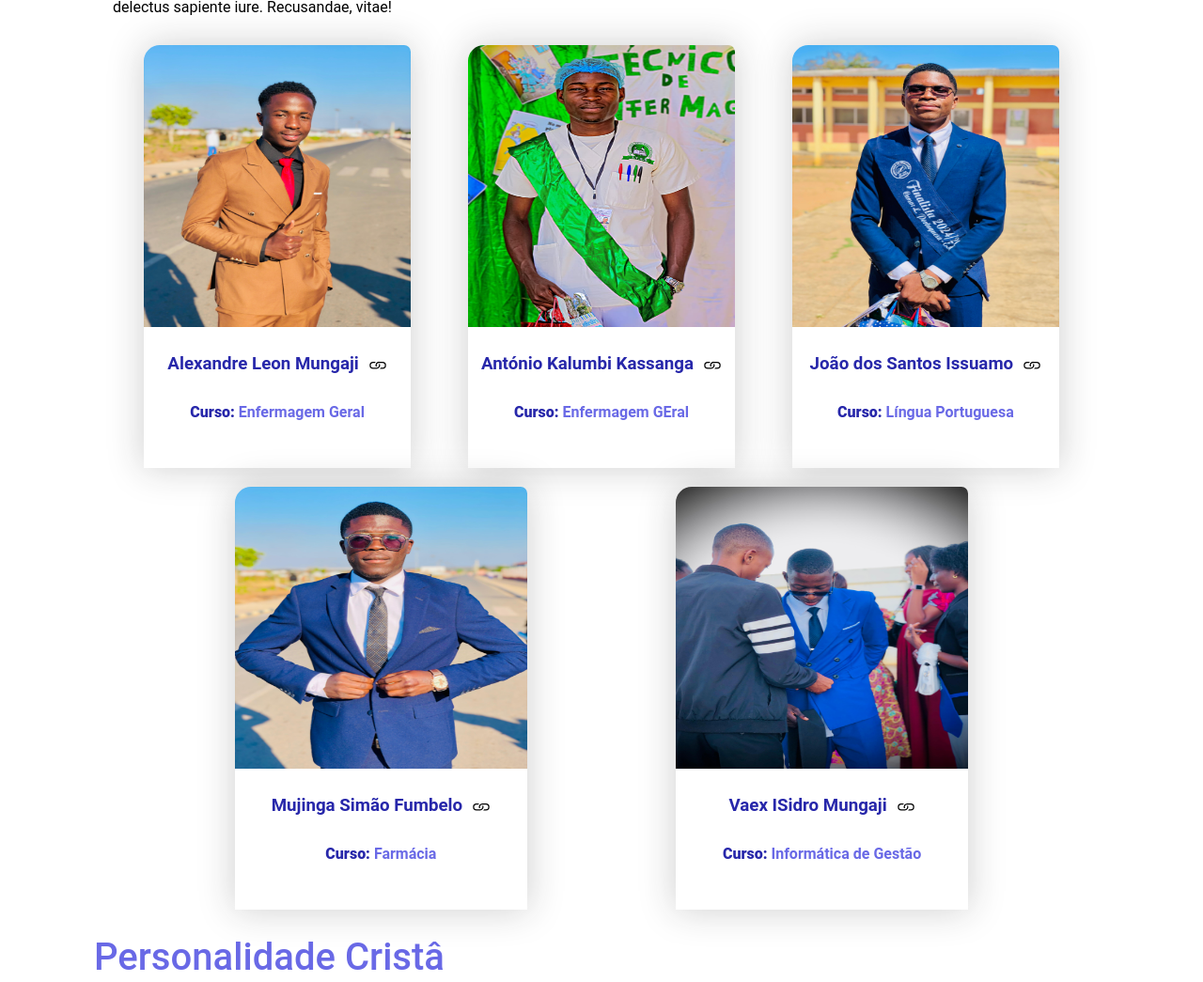
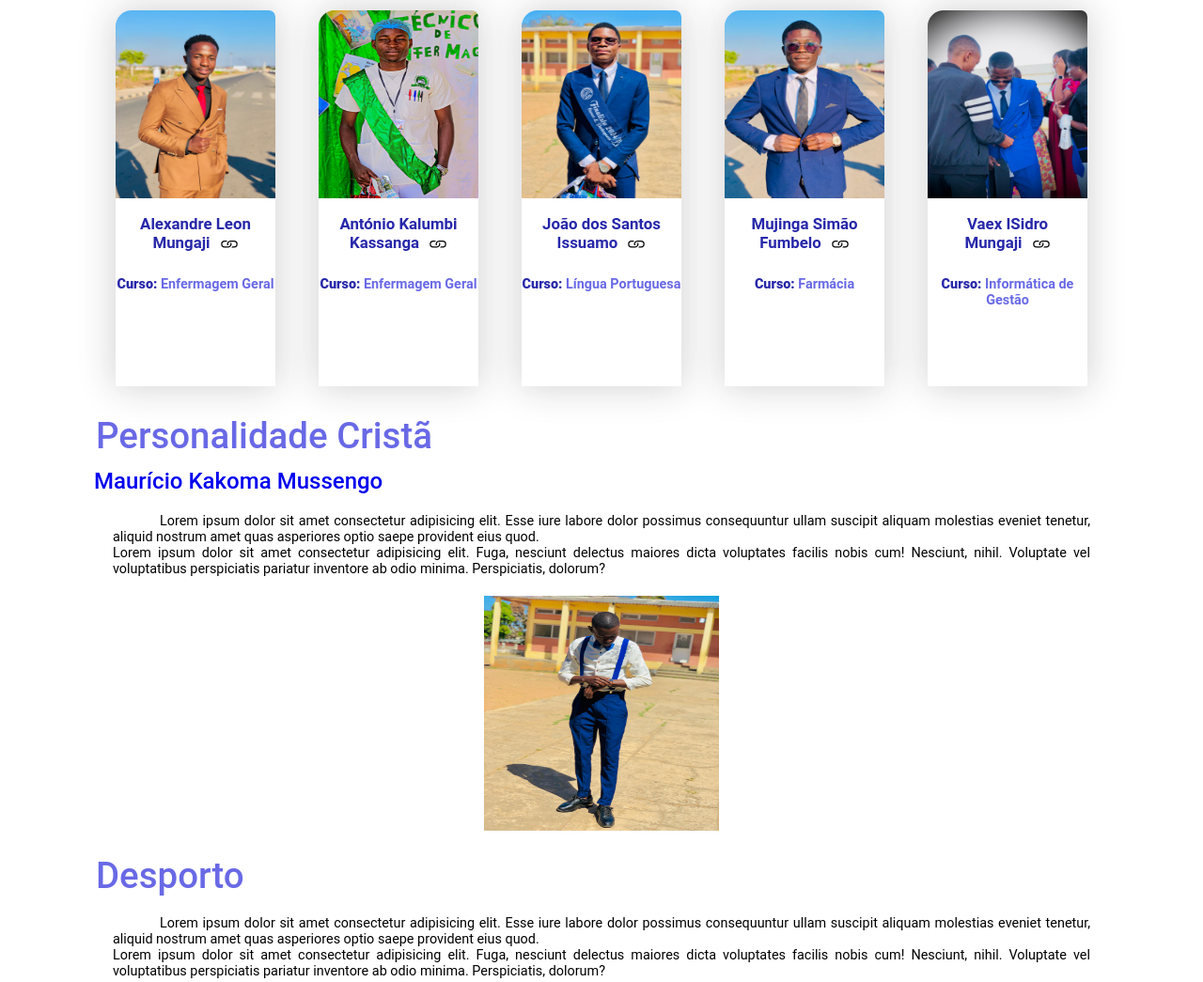
Before and after one commit to vaexmungaji/HTML_CSS, a plain HTML site: page Projects/Project01/index.html in a window 1280 px wide. Shown: the part 643-1688 px from the top of the page at 94% size. Drawn offline with Linux system fonts and the light colour scheme; a web font is replaced by a local one.

Commit message:
Melhorei a responsividade da pagina

```diff
--- a/Projects/Project01/index.html
+++ b/Projects/Project01/index.html
@@ -26,8 +26,8 @@
 
     <main class="conteiner">
         <article class="destaque">
-            <h1>Destaque</h1>
-            <h2>Estudantes de Mérito Ano Lectivo 2024/2025</h2>
+            <h1 class="titulo">Destaque</h1>
+            <h2 class="subtitulo">Estudantes de Mérito Ano Lectivo 2024/2025</h2>
             <p>Este ano foi marcado com uma diversidade de estudantes que se formaram com júbilo em distintas instituições de ensino, tal que, foram Destacadas três Instituições: <br>
                 <ol type="1">
                     <li><a href="#" target="_blank">Magistério 4 de Abri</a></li>
@@ -51,7 +51,7 @@
                 <div>
                     <img src="Images/ELC.jpg" alt="">
                         <h3>António Kalumbi Kassanga</h3>
-                        <h4><span>Curso:</span> Enfermagem GEral</h4>
+                        <h4><span>Curso:</span> Enfermagem Geral</h4>
                 </div>
                 <div>
                     <img src="Images/Yesu1.jpg" alt="">
@@ -72,20 +72,20 @@
         </article>
 
         <article class="church">
-            <h1>Personalidade Cristâ</h1>
-            <h2><a href=" https://web.facebook.com/otallmaurilson.spretaledacio">Maurício Kakoma Mussengo</a></h2>
+            <h1 class="titulo">Personalidade Cristã</h1>
+            <h2 class="subtitulo"><a href=" https://web.facebook.com/otallmaurilson.spretaledacio">Maurício Kakoma Mussengo</a></h2>
             <p>Lorem ipsum dolor sit amet consectetur adipisicing elit. Esse iure labore dolor possimus consequuntur ullam suscipit aliquam molestias eveniet tenetur, aliquid nostrum amet quas asperiores optio saepe provident eius quod. <br> Lorem ipsum dolor sit amet consectetur adipisicing elit. Fuga, nesciunt delectus maiores dicta voluptates facilis nobis cum! Nesciunt, nihil. Voluptate vel voluptatibus perspiciatis pariatur inventore ab odio minima. Perspiciatis, dolorum?</p>
             <img src="Images/Mauro.jpg" alt="Homem de Camisa Branca e Calcas Azuis">
         </article>
 
         <article class="desporto">
-            <h1>Desporto</h1>
+            <h1 class="titulo">Desporto</h1>
             <p>Lorem ipsum dolor sit amet consectetur adipisicing elit. Esse iure labore dolor possimus consequuntur ullam suscipit aliquam molestias eveniet tenetur, aliquid nostrum amet quas asperiores optio saepe provident eius quod. <br> Lorem ipsum dolor sit amet consectetur adipisicing elit. Fuga, nesciunt delectus maiores dicta voluptates facilis nobis cum! Nesciunt, nihil. Voluptate vel voluptatibus perspiciatis pariatur inventore ab odio minima. Perspiciatis, dolorum?</p>
             <img src="Images/desporto.jpeg" alt="Homem de Camisa Branca e Calcas Azuis">
         </article>
 
         <article class="urbanistic">
-            <h1>Obras Públicas</h1>
+            <h1 class="titulo">Obras Públicas</h1>
             <p>Lorem ipsum dolor sit amet consectetur adipisicing elit. Esse iure labore dolor possimus consequuntur ullam suscipit aliquam molestias eveniet tenetur, aliquid nostrum amet quas asperiores optio saepe provident eius quod. <br> Lorem ipsum dolor sit amet consectetur adipisicing elit. Fuga, nesciunt delectus maiores dicta voluptates facilis nobis cum! Nesciunt, nihil. Voluptate vel voluptatibus perspiciatis pariatur inventore ab odio minima. Perspiciatis, dolorum?</p>
 
             <div class="urbanistic-img">
--- a/Projects/Project01/style2.css
+++ b/Projects/Project01/style2.css
@@ -111,29 +111,30 @@ nav>a:hover::after{
     flex-flow: row wrap;
     align-items: center;
     align-content: space-evenly;
-    font-size: 1rem;
+
     padding: 50px;
     margin: 20px 50px 0px 50px;
 }
 .conteiner p{
-    flex-grow: 2;
-    flex: 1 1 300px;
+    font-size: clamp(0.9rem,1vw,0.8rem);
     text-indent: 50px;
     padding: 10px;
     margin: 10px;
     text-align: justify;
 }
-.conteiner h1{
-    flex-grow: 5;
-    flex-shrink: 5;
+.titulo{
     color: var(--cor0);
-    font: normal 500 2.5rem var(--fonte1);
-    margin: 15px 0 0 0;
+    font-weight: 500;
+    font-family: var(--fonte1);
+    font-size: clamp(1.7rem,3vw,2.7rem);
+    margin: 25px 2px 0px 2px;
+
 }
-.conteiner h2{
-    flex-shrink: 10;
+.subtitulo{
+    font-size: clamp(1.rem,1vw,1.2rem);
     color: var(--cor1);
-    font: normal 500 1.7rem var(--fonte1);
+    font-weight: 500;
+    font-family: var(--fonte1);
     margin: 12px 0 0 0;
 }
 .destaque ol{
@@ -150,35 +151,37 @@ nav>a:hover::after{
 .conteinerpic{
     display: flex;
     flex-flow: row wrap;
-    justify-content: space-evenly;
+    justify-content: space-around;
     align-items: center;
-    font-size: 1em;
-    padding: 1px;
-    margin: 1px;
+    margin: 0px;
 }
 .conteinerpic div{
-    flex: 0.1 5 260px;
-    height: 450px;
-    margin: 10px;
+    flex: 0 20 170px;
+    display: flex;
+    font-size: 0.9rem;
+    flex-direction: column;
+    height: 50vh;
+    margin: 5px;
     padding: 0px;
     box-shadow: 0px 0px 38px 1px rgba(32, 31, 31, 0.212);
     border-radius: 17px 7px 0px 0px;
 }
 .conteinerpic>div>img{
+    flex: 0 10 200px;
     border-radius: 17px 7px 0px 0px;
-    width: 100%;
-    height: 300px;
+    height: 5rem;
 }
 .conteinerpic div h3{
+    flex: 0 10 1px;
     color: var(--cor1);
-    padding: 5px;
     margin-bottom: 5px;
+    padding: 0px 10px;
     text-align: center;
     font-weight: 600;
 }
 .conteinerpic div h4{
+    flex: 0.1 10 1px;
     color: var(--cor0);
-    padding: 5px;
     margin-bottom: 5px;
     text-align: center;
     font-weight: 600;
@@ -205,8 +208,9 @@ nav>a:hover::after{
 .church img,.desporto img{
     display: block;
     margin: auto;
-     width: 50%;
-    height: 40%;
+     width: 100%;
+     max-width: 250px;
+    height: 250px;
 }
 .urbanistic-img{
     display: flex;
@@ -216,8 +220,10 @@ nav>a:hover::after{
     margin: 10px;
 }
 .urbanistic-img img{
-    width: 50%;
-    height: 100%;
+    max-width: 50%;
+    width: 300px;
+    height: auto;
+    display: block;
     margin: 10px;
 }
 footer{
@@ -231,6 +237,7 @@ footer{
     background-color: rgb(29, 29, 71);
 }
 #contactos>div>h2{
+    font: clamp(0.3rem,0.1vw,0.3rem);
     padding: 5px;
     margin: 5px 0px 5px 15px;
 }
@@ -290,6 +297,9 @@ footer{
     vertical-align: middle;
 }
 @media screen and (max-width:560px){
+    .conteiner{
+    margin: 20px 1px 0px 1px;
+}
     nav a{
         display: none;
     }
@@ -301,3 +311,8 @@ footer{
     }
 
 }
+img{
+    max-width: 100%;
+    height: auto;
+    display: block;
+}
```
